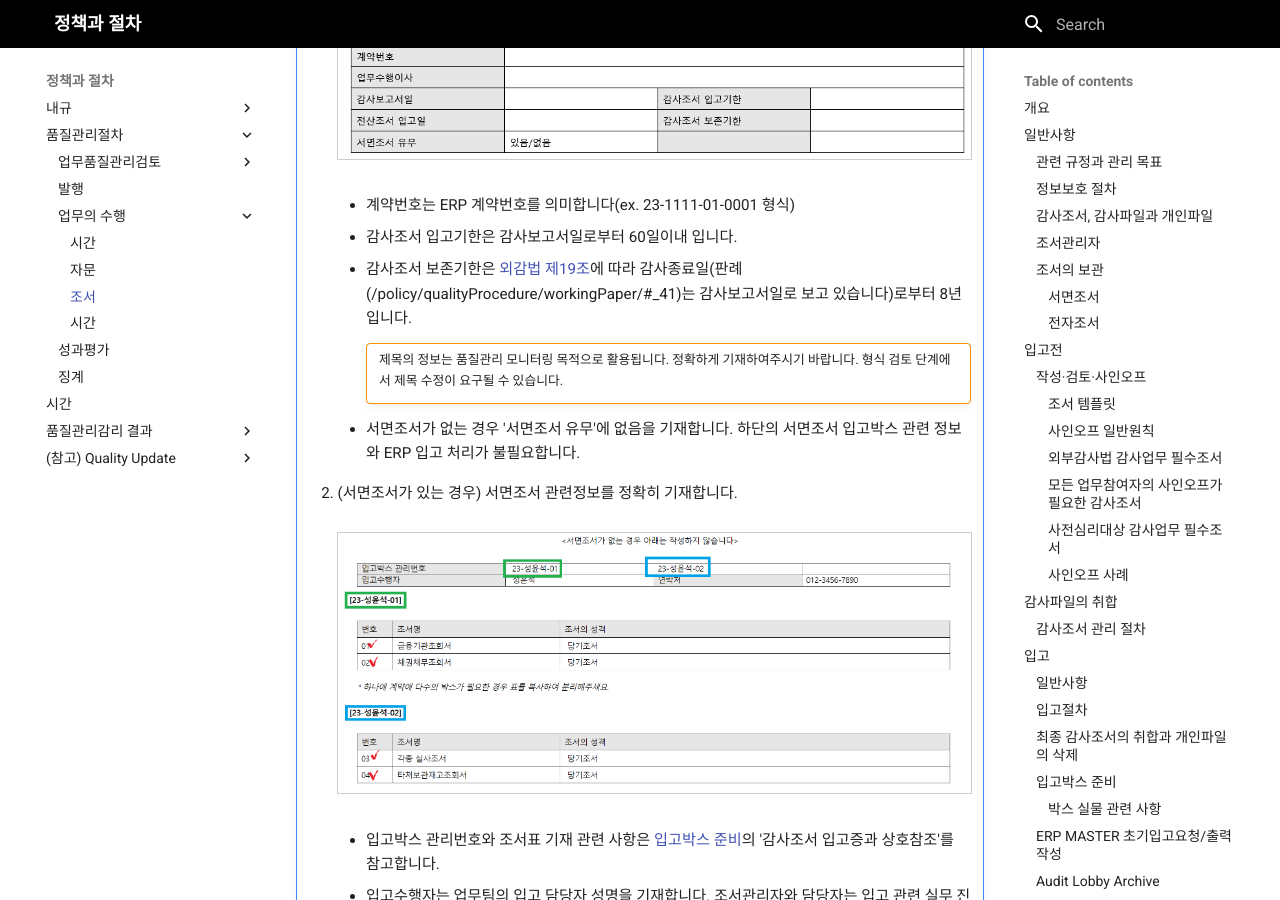
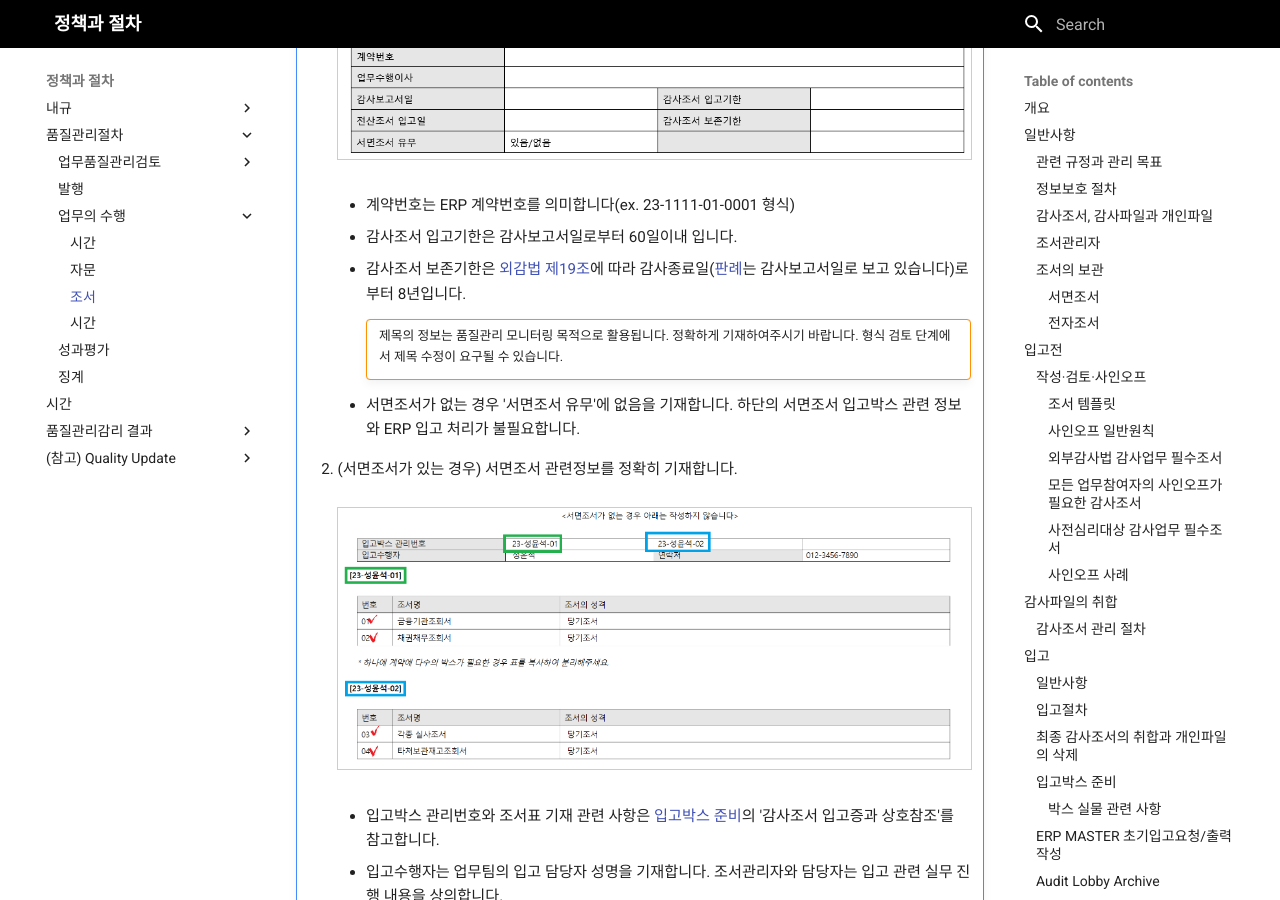
Before and after one commit to seonjin-qualityControl/policy, an MkDocs documentation site: the page built from docs/qualityProcedure/workingPaper.md, in a window 1280 px wide and 900 px high, scrolled down 19859 px. Built offline with MkDocs 1.6.1 and Material for MkDocs 9.7.7, drawn with Linux system fonts in a browser that asks for light colours; some of the changed text lies outside the part shown.

```diff
--- a/docs/qualityProcedure/workingPaper.md
+++ b/docs/qualityProcedure/workingPaper.md
@@ -679,7 +679,7 @@ Audit Lobby 아카이브가 완료되면 다음과 같은 '아카이브 생성
 
         - 계약번호는 ERP 계약번호를 의미합니다(ex. 23-1111-01-0001 형식)
         - 감사조서 입고기한은 감사보고서일로부터 60일이내 입니다.
-        - 감사조서 보존기한은 [외감법 제19조](https://www.law.go.kr/법령/주식회사등의외부감사에관한법률/(20230117,19217,20230117)/제19조)에 따라 감사종료일(판례(/policy/qualityProcedure/workingPaper/#_41)는 감사보고서일로 보고 있습니다)로부터 8년입니다.
+        - 감사조서 보존기한은 [외감법 제19조](https://www.law.go.kr/법령/주식회사등의외부감사에관한법률/(20230117,19217,20230117)/제19조)에 따라 감사종료일([판례](/policy/qualityProcedure/workingPaper/#_41)는 감사보고서일로 보고 있습니다)로부터 8년입니다.
 
             !!! warning ""
 
```
Also changed, not shown: other parts of docs/qualityProcedure/workingPaper.md (+3 -1 lines), docs/internalPolicy/90-품질관리규정.md (+1 -1 lines).
